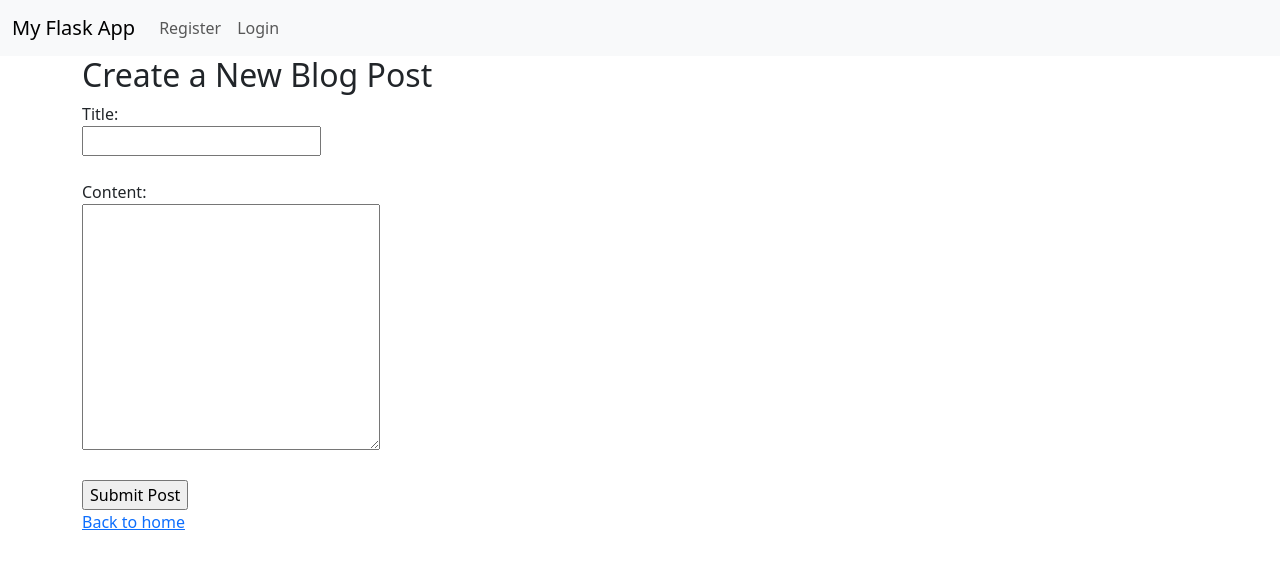
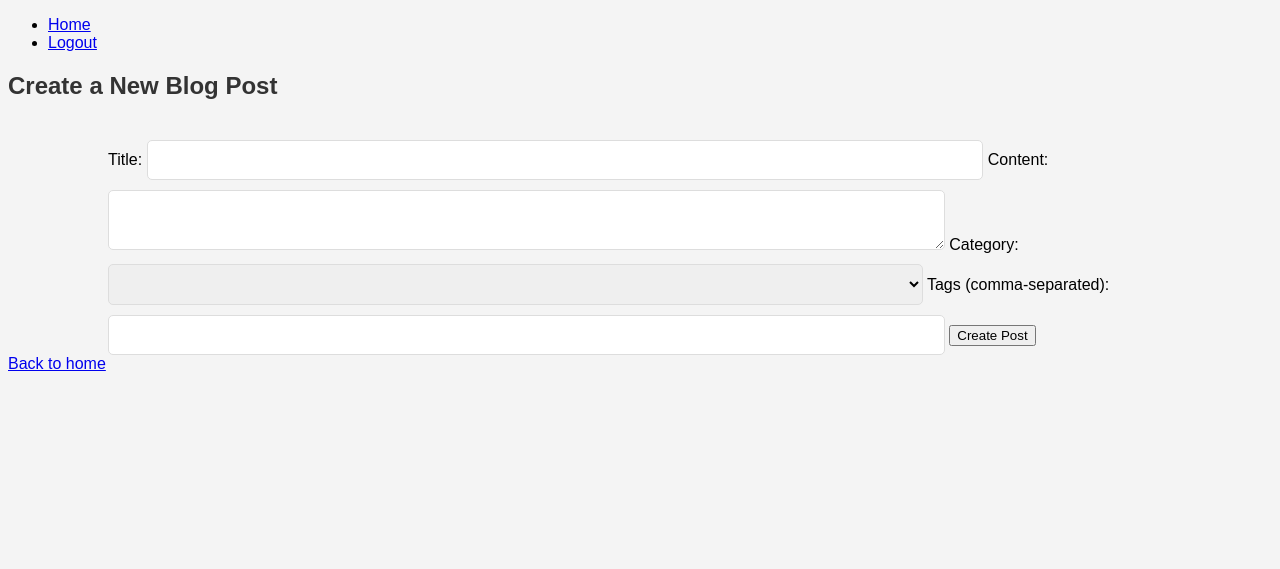
Before and after one commit to akselipu/web_app, a Flask app: page /create_post in a window 1280 px wide. Shown: the top 569 px of the page. Run offline with Flask 3, Linux system fonts and the light colour scheme; the visitor is signed in with stand-in values (Sample User, id 1); lists and menus that the app fills with data are empty; parts of the project's set-up code (start-up, migrations or seed data) failed here and were passed over.

Commit message:
updated files for project

```diff
--- a/app/app.py
+++ b/app/app.py
@@ -1,11 +1,10 @@
 from flask import Flask
 #from flask_sqlalchemy import SQLAlchemy
-from config import Config
+from os import getenv
 
 
 app = Flask(__name__)
-app.secret_key = "abc1234567890"
-
+app.secret_key = getenv("SECRET_KEY")
 
 # Import your routes after initializing the app and db
 import routes
--- a/app/routes.py
+++ b/app/routes.py
@@ -5,7 +5,7 @@ from datisbase import db
 from sqlalchemy.sql import text
 import users
 from users import login_required  # Assume you have a login_required decorator
-from datisbase import BlogPost
+
 from flask import render_template, request, redirect, session, url_for
 
 
@@ -13,9 +13,6 @@ from flask import render_template, request, redirect, session, url_for
 
 def index():
     # Fetch posts along with their comments
-    posts_sql = text("SELECT * FROM posts ORDER BY created_at DESC")
-    posts = db.session.execute(posts_sql).fetchall()
-
     comments_sql = text("""
         SELECT c.content, c.post_id, u.name
         FROM comments c
@@ -24,9 +21,54 @@ def index():
     """)
     comments = db.session.execute(comments_sql).fetchall()
 
+    posts_sql = text("""
+        SELECT p.id, p.title, p.content, p.author_id, p.category_id, p.created_at, u.name AS author_name, c.name AS category_name
+        FROM posts p
+        JOIN users u ON p.author_id = u.id
+        JOIN categories c ON p.category_id = c.id
+        ORDER BY p.created_at DESC
+    """)
+    posts = db.session.execute(posts_sql).fetchall()
+
+    # Prepare a list to hold posts with their corresponding tags
+    posts_with_tags = []
+    # Iterate over each post and fetch its associated tags
+    for post in posts:
+        # Fetch the tags for the current post
+        tags_sql = text("""
+            SELECT t.name
+            FROM tags t
+            JOIN post_tags pt ON t.id = pt.tag_id
+            WHERE pt.post_id = :post_id
+        """)
+        tags = db.session.execute(tags_sql, {"post_id": post.id}).fetchall()
+
+        # Create a dictionary to hold post information along with its tags
+        post_with_tags = {
+            "id": post.id,
+            "title": post.title,
+            "content": post.content,
+            "author_name": post.author_name,
+            "author_id": post.author_id,
+            "created_at": post.created_at,
+            "category_id": post.category_id,
+            "category_name": post.category_name,
+            "tags": [tag[0] for tag in tags]  # Extract the tag names from the result
+        }
+
+        # Append the post with tags to the list
+        posts_with_tags.append(post_with_tags)
+
+
+    # Fetch categories from the database
+    categories_sql = text("SELECT * FROM categories")
+    categories = db.session.execute(categories_sql).fetchall()
+
+
     # Pass posts and comments to the template
-    return render_template("index.html", posts=posts, comments=comments)
+    return render_template("index.html", posts=posts_with_tags, comments=comments, categories=categories)
 
+# Register new user
 @app.route("/register", methods=['get', 'post'])
 def register():
     if request.method == "GET":
@@ -49,16 +91,18 @@ def register():
         if password1 == "":
             return render_template("error.html", message="Password empty")
 
-        role = request.form["role"]
+        """role = request.form["role"]
 
         if role not in ("1", "2"):
             return render_template("error.html", message="Tuntematon käyttäjärooli")
-
-        if not users.register(username, password1, role):
+        """
+        if not users.register(username, password1):
            return render_template("error.html", message="Registering unsuccessful")
 
         return redirect("/")
 
+
+# Login function
 @app.route("/login", methods=["get", "post"])
 def login():
     if request.method == "GET":
@@ -74,6 +118,57 @@ def login():
 
         return redirect("/")
 
+# Function to see posts in their respective categories
+@app.route("/posts/category/<int:category_id>")
+def posts_by_category(category_id):
+    # Fetch posts by the selected category
+    #posts_sql = text("SELECT p.*, u.name AS author_name, c.name AS category_name FROM posts p JOIN users u ON p.author_id = u.id JOIN categories c ON p.category_id = c.id WHERE p.category_id = :category_id ORDER BY p.created_at DESC")
+
+    posts_sql = text("""
+        SELECT p.id, p.title, p.content, p.author_id, created_at, p.category_id, u.name AS author_name, c.name AS category_name
+        FROM posts p
+        JOIN users u ON p.author_id = u.id
+        JOIN categories c ON p.category_id = c.id
+        WHERE p.category_id = :category_id
+        ORDER BY p.created_at DESC
+    """)
+    posts = db.session.execute(posts_sql, {"category_id": category_id}).fetchall()
+
+    # Fetch comments for these posts
+    comments_sql = text("""
+        SELECT c.content, c.post_id, u.name
+        FROM comments c
+        JOIN users u ON c.author_id = u.id
+        WHERE c.post_id IN (SELECT id FROM posts WHERE category_id = :category_id)
+        ORDER BY c.created_at ASC
+    """)
+    comments = db.session.execute(comments_sql, {"category_id": category_id}).fetchall()
+
+        # Fetch tags for the posts in the selected category
+    tags_sql = text("""
+        SELECT pt.post_id, t.name AS tag_name
+        FROM post_tags pt
+        JOIN tags t ON pt.tag_id = t.id
+        WHERE pt.post_id IN (SELECT id FROM posts WHERE category_id = :category_id)
+    """)
+    tags = db.session.execute(tags_sql, {"category_id": category_id}).fetchall()
+
+    # Create a mapping of post IDs to their tags
+    post_tags = {}
+    for tag in tags:
+        post_id = tag[0]  # Adjust to access the correct index
+        tag_name = tag[1]  # Adjust to access the correct index
+        if post_id not in post_tags:
+            post_tags[post_id] = []
+        post_tags[post_id].append(tag_name)
+
+
+    # Fetch all categories for the category filter dropdown
+    categories_sql = text("SELECT * FROM categories")
+    categories = db.session.execute(categories_sql).fetchall()
+
+    return render_template("index.html", posts=posts, comments=comments, post_tags=post_tags, categories=categories)
+
 @app.route("/logout")
 def logout():
     users.logout()
@@ -87,7 +182,7 @@ def delete_account():
         return redirect("/login")
 
     user_id = session.get("user_id")
-    user_name = session.get("user_name")  # Get the username to drop the role
+    user_name = session.get("user_name")
 
 
     try:
@@ -104,7 +199,7 @@ def delete_account():
         delete_user = text("DELETE FROM users WHERE id = :user_id")
         db.session.execute(delete_user, {"user_id": user_id})
 
-
+        # To drop user revoke all privileges
         try:
             revoke_user = text("REVOKE ALL PRIVILEGES ON ALL TABLES IN SCHEMA public FROM "+user_name)
             db.session.execute(revoke_user, {"username": user_name})
@@ -129,41 +224,71 @@ def delete_account():
 
 
 @app.route("/create_post", methods=["GET", "POST"])
-@login_required  # Ensure the user is logged in
+@login_required
 def create_post():
     if request.method == "POST":
-        # Get the post data
-        title = request.form.get("title")
-        content = request.form.get("content")
+        title = request.form["title"]
+        content = request.form["content"]
+        category_id = request.form["category_id"]
+        author_id = session.get("user_id")
+        tags_input = request.form.get("tags")
 
-        # Check if the fields are filled
-        if not title or not content:
-            return render_template("error.html", message="Title and content are required")
+        try:
+            # Insert the post into the posts table
+            post_sql = text("""
+                INSERT INTO posts (title, content, category_id, author_id)
+                VALUES (:title, :content, :category_id, :author_id) RETURNING id
+            """)
+            result = db.session.execute(post_sql, {
+                "title": title,
+                "content": content,
+                "category_id": category_id,
+                "author_id": author_id
+            })
+            post_id = result.fetchone()[0]
 
-        # Create a new blog post instance
-        new_post = BlogPost(title=title, content=content, author_id=session["user_id"])
+            # Handle tags
+            if tags_input:
+                tags = [tag.strip() for tag in tags_input.split(",")]
 
-        # Add it to the database
-        db.session.add(new_post)
-        db.session.commit()
+                for tag_name in tags:
+                    # Insert the tag into the tags table if it doesn't exist
+                    tag_sql = text("""
+                        INSERT INTO tags (name)
+                        VALUES (:tag_name)
+                        RETURNING id
+                    """)
+                    tag_result = db.session.execute(tag_sql, {"tag_name": tag_name})
+                    tag_id_row = tag_result.fetchone()
 
-        # Redirect to home page or wherever you want
-        return redirect("/")
 
-    # Render the post creation form
+                    # If the tag already exists, fetch its ID
+                    if tag_id_row:
+                        tag_id = tag_id_row[0]
+                    else:
+                        # If the tag doesn't exist, insert it and get the new tag ID
+                        tag_id = db.session.execute(
+                            text("INSERT INTO tags (name) VALUES (:tag_name) RETURNING id"),
+                            {"tag_name": tag_name}
+                        ).fetchone()[0]
+
+
+                    post_tag_sql = text("""
+                        INSERT INTO post_tags (post_id, tag_id)
+                        VALUES (:post_id, :tag_id)
+                    """)
+                    db.session.execute(post_tag_sql, {"post_id": post_id, "tag_id": tag_id})
+
+            db.session.commit()
+            return redirect("/")
+
+        except Exception as e:
+            db.session.rollback()
+            print(f"Error: {e}") # Print error to help debug
+            return render_template("error.html", message="An error occurred while trying to create the post.")
+
     return render_template("create_post.html")
 
-@app.route("/post/<int:post_id>", methods=["GET"])
-def post_detail(post_id):
-    # Fetch the post (assuming you already have a 'posts' model)
-    post = BlogPost.query.get_or_404(post_id)
-
-    # Fetch the comments related to the post using raw SQL
-    sql = text("SELECT c.content, u.name, c.created_at FROM comments c JOIN users u ON c.author_id = u.id WHERE c.post_id = :post_id ORDER BY c.created_at DESC")
-    result = db.session.execute(sql, {"post_id": post_id})
-    comments = result.fetchall()
-
-    return render_template("post.html", post=post, comments=comments)
 
 @app.route("/add_comment/<int:post_id>", methods=["POST"])
 def add_comment(post_id):
@@ -179,7 +304,16 @@ def add_comment(post_id):
     db.session.execute(sql, {"content": content, "post_id": post_id, "author_id": author_id})
     db.session.commit()
 
-    return redirect("/")
+    # Get the current category_id
+    category_id = request.args.get('category_id')
+
+    # If the page is filtered by category, redirect to the filtered category page
+    if category_id:
+        return redirect(url_for('posts_by_category', category_id=category_id, _anchor=f"post-{post_id}"))
+
+    # Otherwise, redirect back to the homepage with the post anchor
+    return redirect(url_for('index', _anchor=f"post-{post_id}"))
+
 
 @app.route("/edit_post/<int:post_id>", methods=["GET", "POST"])
 def edit_post(post_id):
--- a/app/templates/create_post.html
+++ b/app/templates/create_post.html
@@ -3,11 +3,29 @@
 
 <h2>Create a New Blog Post</h2>
 
-<form action="/create_post" method="post">
-    Title: <br><input type="text" name="title"><br><br>
-    Content: <br><textarea name="content" rows="10" cols="30"></textarea><br><br>
-    <input type="submit" value="Submit Post">
+<form method="POST" action="{{ url_for('create_post') }}">
+    <input type="hidden" name="csrf_token" value="{{ session.csrf_token }}">
+
+    <label for="title">Title:</label>
+    <input type="text" name="title" required>
+
+    <label for="content">Content:</label>
+    <textarea name="content" required></textarea>
+
+    <label for="category">Category:</label>
+    <select name="category_id" required>
+        {% for category in categories %}
+            <option value="{{ category.id }}">{{ category.name }}</option>
+        {% endfor %}
+    </select>
+
+    <label for="tags">Tags (comma-separated):</label>
+    <input type="text" name="tags">
+
+    <button type="submit">Create Post</button>
 </form>
+
+
 
 <a href="/">Back to home</a>
 
--- a/app/templates/layout.html
+++ b/app/templates/layout.html
@@ -3,30 +3,140 @@
 <head>
     <meta charset="UTF-8">
     <meta name="viewport" content="width=device-width, initial-scale=1.0">
-    <link href="https://cdn.jsdelivr.net/npm/bootstrap@5.3.0-alpha1/dist/css/bootstrap.min.css" rel="stylesheet">
-    <title>Blog World</title>
+    <title>Your App Title</title>
+
+    <!--Adding styling here for easier testing to others-->
+    <style>
+
+        body {
+            font-family: Arial, sans-serif;
+            margin: 50;
+            padding: 10;
+            background-color: #f4f4f4;
+        }
+
+        form {
+            margin-left: 100px;
+
+        }
+
+        textarea {
+            box-sizing: 100px 200px;
+        }
+        header {
+            background-color: #333;
+            color: white;
+            padding: 10px 20px;
+            text-align: center;
+        }
+
+        h1, h2 {
+            color: #333;
+            margin-bottom: 20px;
+            padding-bottom: 10px;
+        }
+
+        input[type="text"], textarea, select {
+            width: 70%;
+            padding: 10px;
+            margin-top: 10px;
+            border: 1px solid #ddd;
+            border-radius: 5px;
+            font-size: 16px;
+        }
+        input[type="password"], textarea {
+            width: 70%;
+            padding: 10px;
+            margin-top: 10px;
+            border: 1px solid #ddd;
+            border-radius: 5px;
+            font-size: 16px;
+        }
+
+        .container {
+            max-width: 800px;
+            margin: 20px auto;
+            padding: 20px;
+            background-color: white;
+            box-shadow: 0 2px 4px rgba(0, 0, 0, 0.1);
+        }
+
+        .post {
+            border-bottom: 1px solid #ddd;
+            padding: 15px 0;
+        }
+
+        .post h2 {
+            color: #333;
+            font-size: 20px;
+        }
+
+        .post p {
+            color: #666;
+        }
+
+        .post .tags {
+            margin-top: 10px;
+        }
+
+        .post .tags span {
+            background-color: #007bff;
+            color: white;
+            padding: 5px 10px;
+            border-radius: 3px;
+            margin-right: 5px;
+            font-size: 12px;
+        }
+
+        .post a.edit {
+            display: inline-block;
+            margin-top: 10px;
+            color: #007bff;
+            text-decoration: none;
+        }
+
+        .post a.edit:hover {
+            text-decoration: underline;
+        }
+
+        footer {
+            background-color: #333;
+            color: white;
+            text-align: center;
+            padding: 10px 0;
+            position: fixed;
+            bottom: 0;
+            width: 100%;
+        }
+    </style>
 </head>
 <body>
-    <nav class="navbar navbar-expand-lg navbar-light bg-light">
-        <div class="container-fluid">
-            <a class="navbar-brand" href="/">My Flask App</a>
-            <button class="navbar-toggler" type="button" data-bs-toggle="collapse" data-bs-target="#navbarNav" aria-controls="navbarNav" aria-expanded="false" aria-label="Toggle navigation">
-                <span class="navbar-toggler-icon"></span>
-            </button>
-            <div class="collapse navbar-collapse" id="navbarNav">
-                <ul class="navbar-nav">
-                    <li class="nav-item">
-                        <a class="nav-link" href="/register">Register</a>
-                    </li>
-                    <li class="nav-item">
-                        <a class="nav-link" href="/login">Login</a>
-                    </li>
+    <nav>
+        <ul>
+            <li><a href="{{ url_for('index') }}">Home</a></li>
+
+            {% if session.get('user_id') %}
+                <li><a href="{{ url_for('logout') }}">Logout</a></li>
+            {% else %}
+                <li><a href="{{ url_for('login') }}">Login</a></li>
+                <li><a href="{{ url_for('register') }}">Register</a></li>
+            {% endif %}
+        </ul>
+    </nav>
+
+    <div>
+        {% with messages = get_flashed_messages() %}
+            {% if messages %}
+                <ul>
+                    {% for message in messages %}
+                        <li>{{ message }}</li>
+                    {% endfor %}
                 </ul>
-            </div>
-        </div>
-    </nav>
-    <div class="container">
-        {% block content %} {% endblock %}
+            {% endif %}
+        {% endwith %}
     </div>
+
+    {% block content %}
+    {% endblock %}
 </body>
 </html>
--- a/app/templates/post.html
+++ b/app/templates/post.html
@@ -2,6 +2,7 @@
 {% block content %}
 <h1>{{ post.title }}</h1>
 <p>{{ post.content }}</p>
+
 
 <h2>Comments:</h2>
 <ul>
```
Also changed, not shown: app/datisbase.py (+4 -24 lines), app/schema.sql (+22 -1 lines), app/templates/category_posts.html (added, +31 -0 lines), app/templates/index.html (+58 -19 lines), app/templates/register.html (+0 -7 lines), app/test_schema.sql (added, +35 -0 lines), app/users.py (+9 -9 lines).
